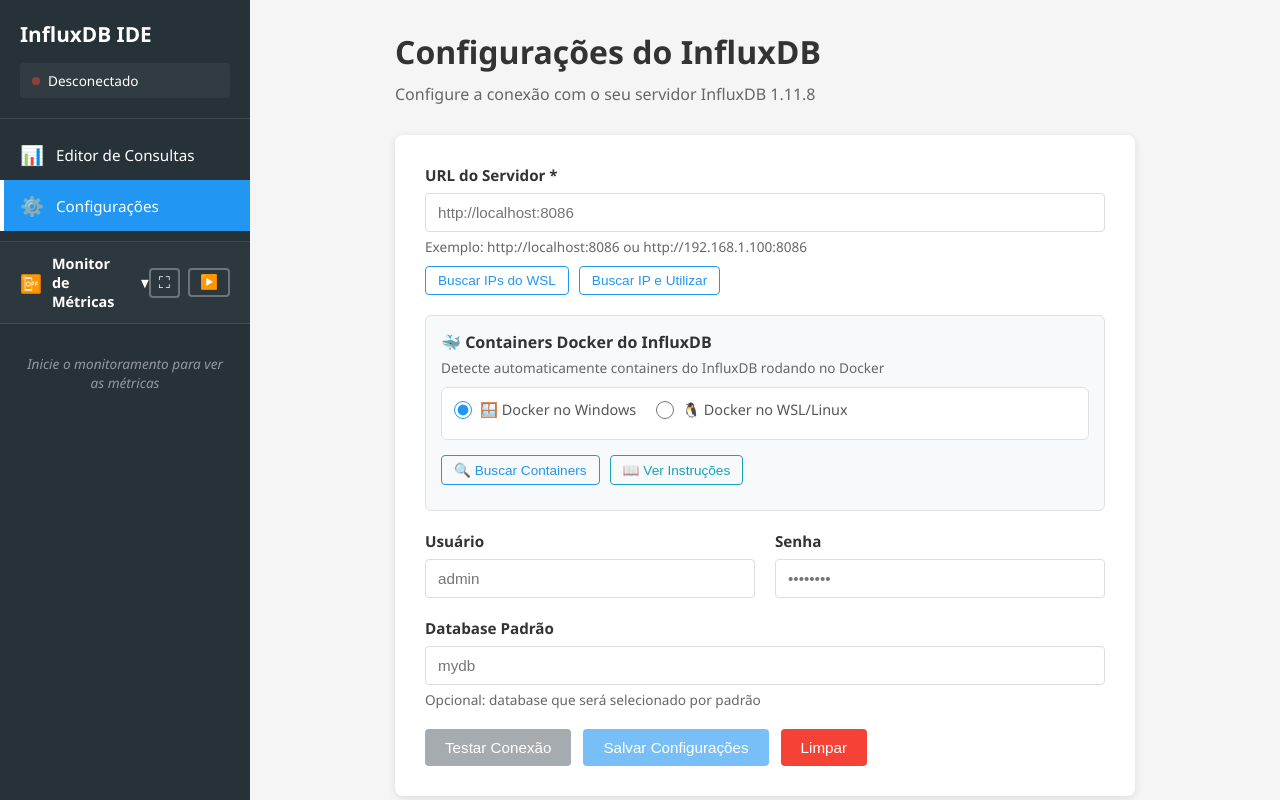
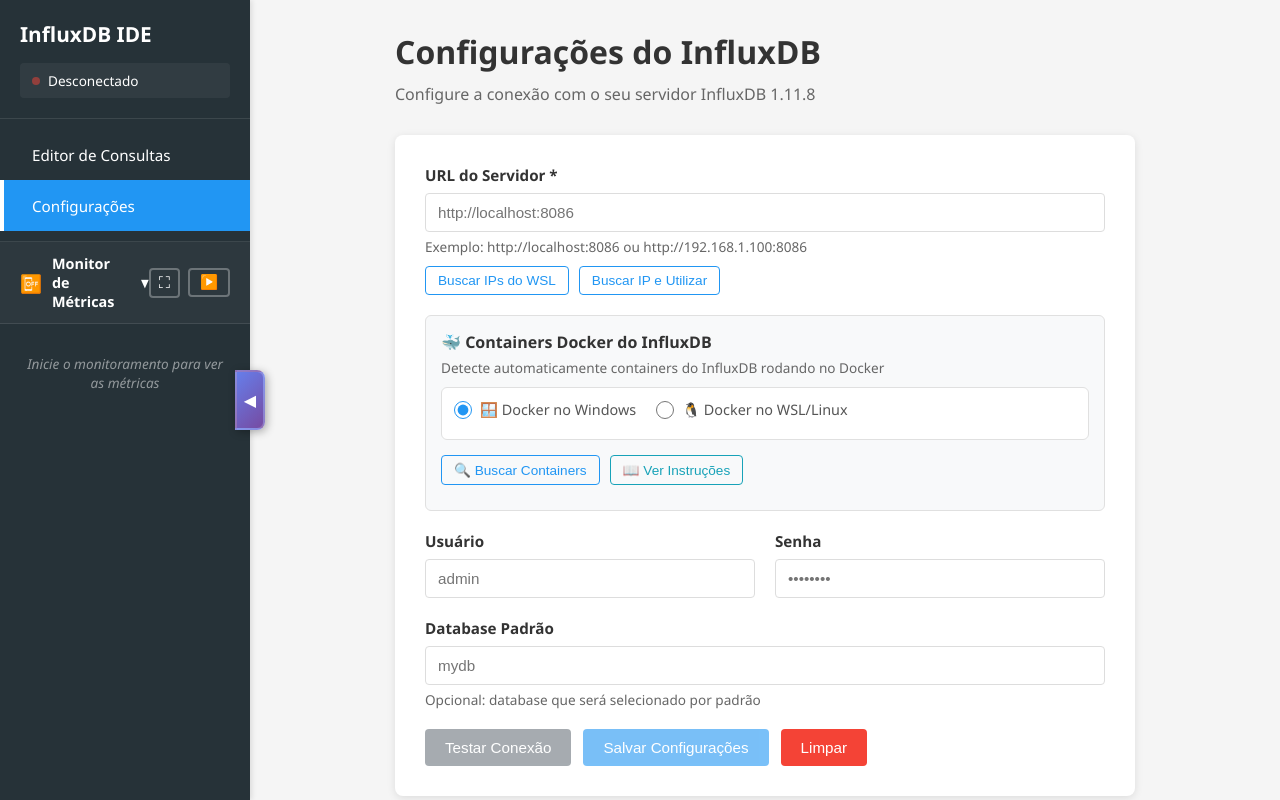
Before and after one commit to Patrickaalves/influx-db-ide, an Angular app: page /configuration in a window 1280 px wide. Built offline with nearby package versions, Linux system fonts and the light colour scheme.

Commit message:
✨ feat(sidebar): add collapsible sidebar functionality with toggle button

```diff
--- a/src/app/components/sidebar/sidebar.component.html
+++ b/src/app/components/sidebar/sidebar.component.html
@@ -1,4 +1,8 @@
-<aside class="sidebar">
+<aside class="sidebar" [class.collapsed]="isCollapsed">
+  <button class="toggle-sidebar-btn" (click)="toggleSidebar()" [title]="isCollapsed ? 'Expandir menu' : 'Recolher menu'">
+    <span class="toggle-icon">{{ isCollapsed ? '▶' : '◀' }}</span>
+  </button>
+
   <div class="sidebar-header">
     <h2>InfluxDB IDE</h2>
     <div class="connection-status" [class.connected]="isConnected">
--- a/src/app/components/sidebar/sidebar.component.scss
+++ b/src/app/components/sidebar/sidebar.component.scss
@@ -6,16 +6,91 @@
   flex-direction: column;
   height: 100vh;
   box-shadow: 2px 0 5px rgba(0, 0, 0, 0.1);
+  position: relative;
+  transition: all 0.3s ease;
+
+  &.collapsed {
+    width: 50px;
+
+    .sidebar-header h2,
+    .connection-status,
+    .sidebar-nav .nav-item .label,
+    .history-section,
+    .sidebar-footer {
+      opacity: 0;
+      visibility: hidden;
+    }
+
+    .sidebar-nav .nav-item {
+      justify-content: center;
+      padding: 12px;
+
+      .icon {
+        width: auto;
+        opacity: 1;
+        margin-right: 0;
+      }
+
+      &.active {
+        border-left: none;
+        padding-left: 12px;
+      }
+    }
+
+    .sidebar-header {
+      padding: 20px 10px;
+    }
+  }
+
+  &:not(.collapsed) {
+    .sidebar-nav .nav-item .icon {
+      width: 0;
+      opacity: 0;
+    }
+  }
+}
+
+.toggle-sidebar-btn {
+  position: absolute;
+  right: -15px;
+  top: 50%;
+  transform: translateY(-50%);
+  width: 30px;
+  height: 60px;
+  background: linear-gradient(135deg, #667eea 0%, #764ba2 100%);
+  border: 2px solid rgba(255, 255, 255, 0.2);
+  border-radius: 0 8px 8px 0;
+  color: white;
+  cursor: pointer;
+  display: flex;
+  align-items: center;
+  justify-content: center;
+  font-size: 1rem;
+  transition: all 0.3s ease;
+  z-index: 1000;
+  box-shadow: 2px 2px 8px rgba(0, 0, 0, 0.3);
+
+  &:hover {
+    background: linear-gradient(135deg, #764ba2 0%, #667eea 100%);
+    transform: translateY(-50%) scale(1.05);
+    box-shadow: 3px 3px 12px rgba(0, 0, 0, 0.4);
+  }
+
+  .toggle-icon {
+    transition: transform 0.3s ease;
+  }
 }
 
 .sidebar-header {
   padding: 20px;
   border-bottom: 1px solid rgba(255, 255, 255, 0.1);
+  transition: padding 0.3s ease;
 
   h2 {
     font-size: 1.3rem;
     margin-bottom: 15px;
     font-weight: 600;
+    transition: opacity 0.3s ease, visibility 0.3s ease;
   }
 }
 
@@ -27,6 +102,7 @@
   padding: 8px 12px;
   background-color: rgba(255, 255, 255, 0.05);
   border-radius: 4px;
+  transition: opacity 0.3s ease, visibility 0.3s ease;
 
   .status-dot {
     width: 8px;
@@ -61,15 +137,20 @@
     padding: 12px 20px;
     color: var(--text-light);
     text-decoration: none;
-    transition: background-color 0.2s;
+    transition: background-color 0.2s, padding 0.3s ease;
     cursor: pointer;
 
     .icon {
       font-size: 1.2rem;
+      transition: all 0.3s ease;
+      width: 0;
+      overflow: hidden;
+      opacity: 0;
     }
 
     .label {
       font-size: 0.95rem;
+      transition: opacity 0.3s ease, visibility 0.3s ease;
     }
 
     &:hover {
@@ -80,6 +161,7 @@
       background-color: var(--primary-color);
       border-left: 4px solid var(--text-light);
       padding-left: 16px;
+      transition: border-left 0.3s ease, padding-left 0.3s ease;
     }
   }
 }
@@ -89,6 +171,7 @@
   display: flex;
   flex-direction: column;
   overflow: hidden;
+  transition: opacity 0.3s ease, visibility 0.3s ease;
   border-top: 1px solid rgba(255, 255, 255, 0.1);
 
   .history-header {
@@ -565,6 +648,7 @@
   padding: 15px;
   border-top: 1px solid rgba(255, 255, 255, 0.1);
   font-size: 0.8rem;
+  transition: opacity 0.3s ease, visibility 0.3s ease;
 
   .config-info {
     .info-item {
--- a/src/app/components/sidebar/sidebar.component.ts
+++ b/src/app/components/sidebar/sidebar.component.ts
@@ -21,6 +21,7 @@
   isMonitoring = false;
   isFullscreen = false;
   expandedCards: Set<string> = new Set();
+  isCollapsed = false;
 
   private subscriptions: Subscription[] = [];
 
@@ -62,6 +63,10 @@
 
   toggleMonitor(): void {
     this.showMonitor = !this.showMonitor;
+  }
+
+  toggleSidebar(): void {
+    this.isCollapsed = !this.isCollapsed;
   }
 
   startMonitoring(): void {
```
